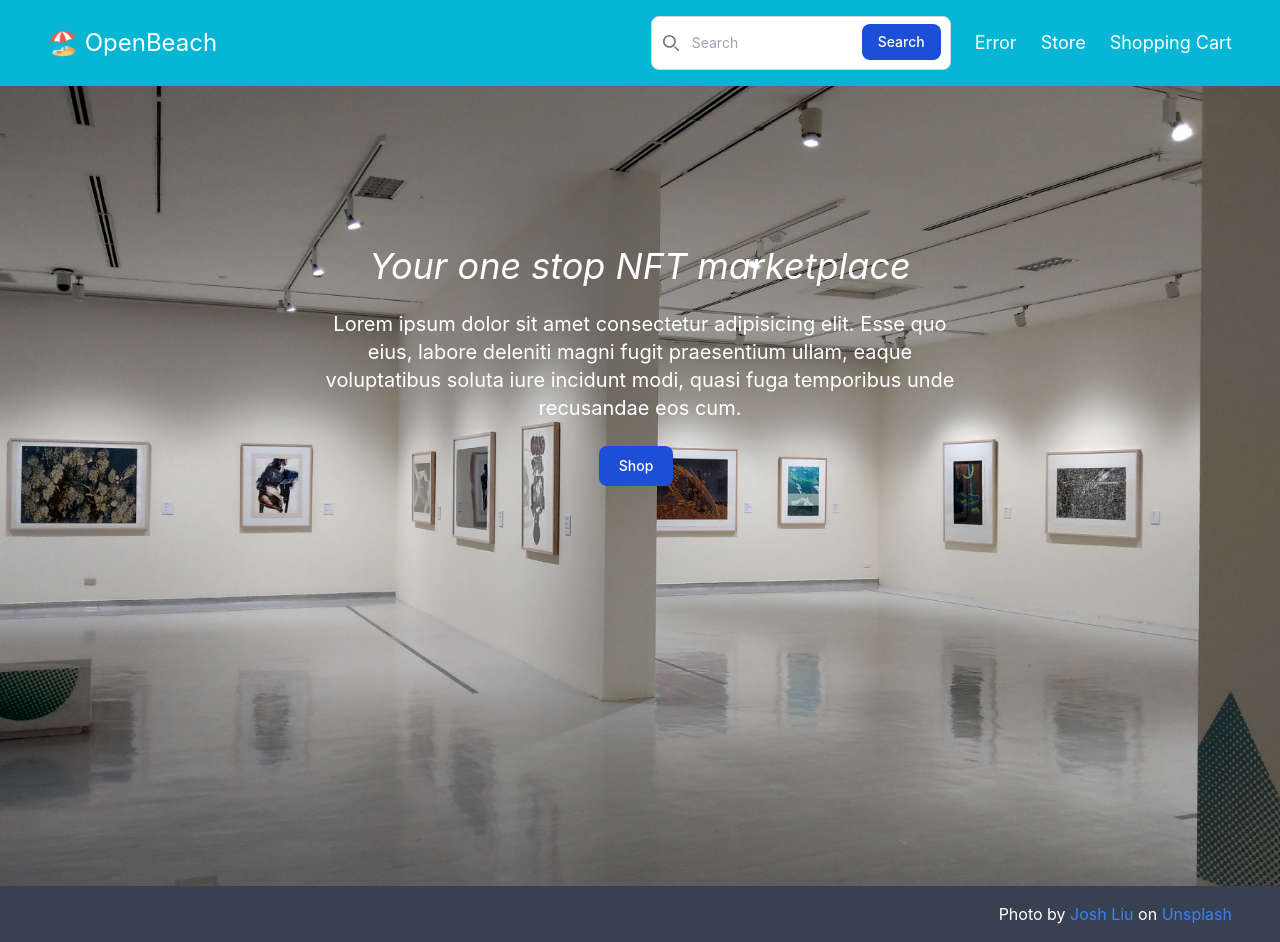
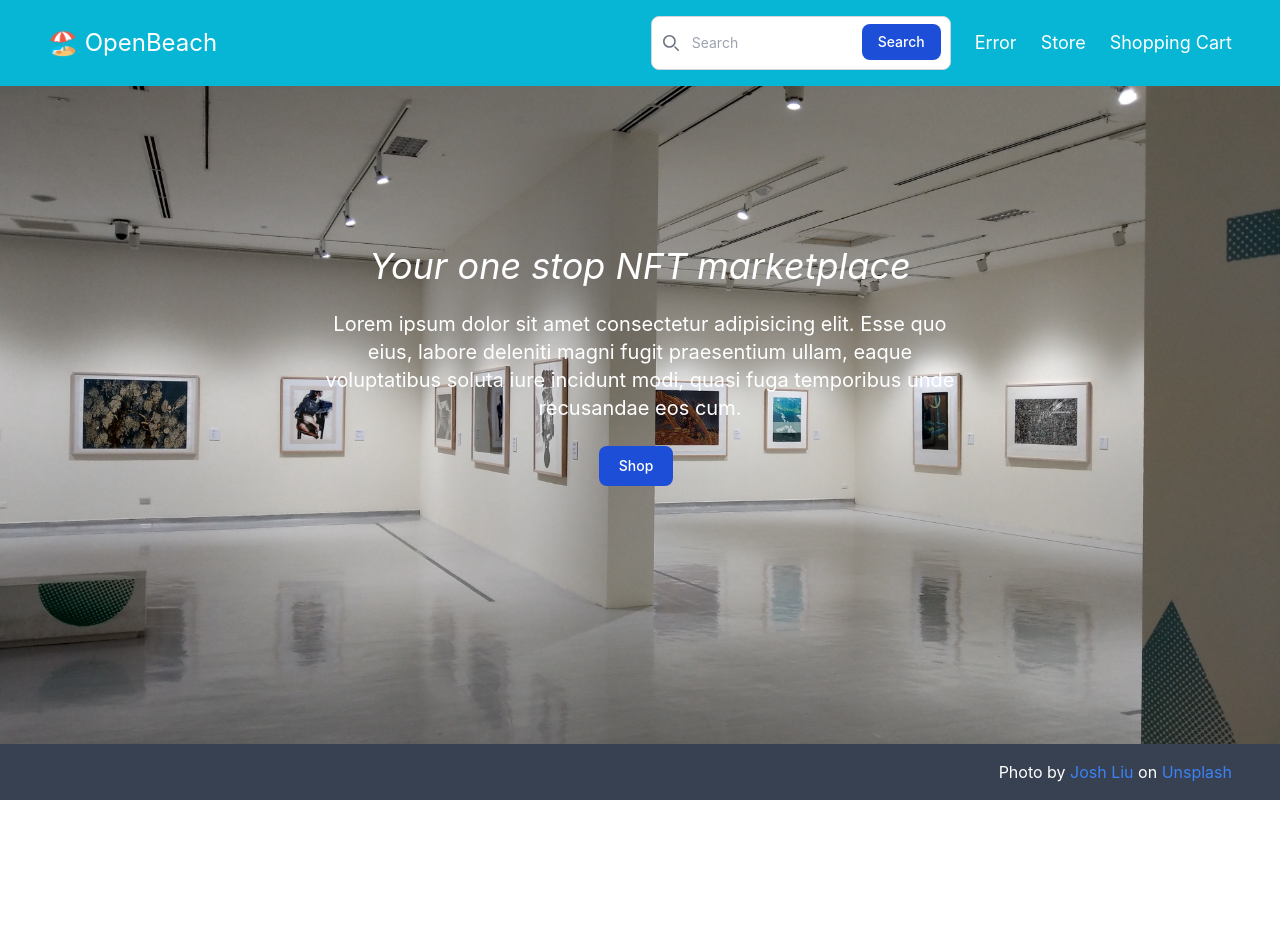
Before and after one commit to Tho-Tu/shopping-cart, a React (Vite) app: page / in a window 1280 px wide. After the commit the page ends 800 px from the top, so only its background shows below. Built offline with nearby package versions, Linux system fonts and the light colour scheme.

Commit message:
Fix background image and footer positioning

```diff
--- a/src/Root.tsx
+++ b/src/Root.tsx
@@ -1,11 +1,11 @@
-import { Outlet, useLoaderData } from "react-router-dom";
+import { Outlet } from "react-router-dom";
 import Header from "./components/Header";
 import Footer from "./components/Footer";
 
 function Root() {
   // const { items } = useLoaderData();
   return (
-    <div className="flex flex-col font-custom">
+    <div className="flex flex-col justify-between font-custom min-h-screen">
       <Header />
       <Outlet />
       <Footer />
--- a/src/components/Footer.tsx
+++ b/src/components/Footer.tsx
@@ -1,6 +1,6 @@
 function Footer() {
   return (
-    <div className="flex justify-end gap-2 py-4 px-12 bg-gray-700">
+    <footer className="flex justify-end gap-2 py-4 px-12 bg-gray-700">
       <div className="text-white">
         Photo by{" "}
         <a
@@ -17,7 +17,7 @@ function Footer() {
           Unsplash
         </a>
       </div>
-    </div>
+    </footer>
   );
 }
 
--- a/src/components/Header.tsx
+++ b/src/components/Header.tsx
@@ -3,7 +3,7 @@ import SearchInput from "./SearchInput.tsx";
 
 function Header() {
   return (
-    <div className="flex justify-between gap-2 py-4 px-12 bg-cyan-500">
+    <header className="flex justify-between gap-2 py-4 px-12 bg-cyan-500">
       <Link to="/" className="min-w-max self-center text-white text-2xl">
         🏖️ OpenBeach
       </Link>
@@ -19,7 +19,7 @@ function Header() {
           Shopping Cart
         </Link>
       </nav>
-    </div>
+    </header>
   );
 }
 
--- a/src/components/Home.tsx
+++ b/src/components/Home.tsx
@@ -2,9 +2,9 @@ import { Link } from "react-router-dom";
 
 function Home() {
   return (
-    <div className="bg-[url('/art-gallery.jpg')] bg-cover bg-no-repeat bg-center min-h-screen">
+    <div className="flex-1 bg-[url('/art-gallery.jpg')] bg-cover bg-no-repeat bg-center">
       <div className="flex flex-col gap-6 py-40 px-80 text-white">
-        <h1 className="text-2xl italic text-center text-4xl">
+        <h1 className="text-4xl italic text-center">
           Your one stop NFT marketplace
         </h1>
         <p className="text-center text-xl">
```
